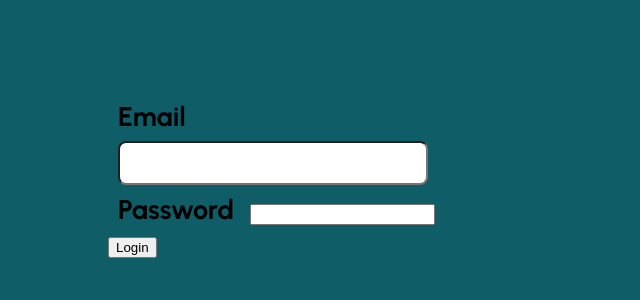
After one commit to sparklegem1/DadRockKC, a Flask app: page /login in a window 1280 px wide. The commit adds this page. Shown: the top 300 px of the page, without its empty margins (0-640 px from the left). Run offline with Flask 2, Linux system fonts and the light colour scheme; some libraries are stand-ins or nearby versions.

Commit message:
Completed login page

```diff
--- a/forms.py
+++ b/forms.py
@@ -1,9 +1,14 @@
 from flask_wtf import FlaskForm
 from flask_ckeditor import CKEditorField
-from wtforms import SubmitField
+from wtforms import SubmitField, StringField, PasswordField
 from wtforms.validators import DataRequired
 
 
 class CommentForm(FlaskForm):
     comments = CKEditorField("Comment", validators=[DataRequired()])
     submit = SubmitField('Share Comment')
+
+class LoginForm(FlaskForm):
+    email = StringField('Email', validators=[DataRequired()])
+    password = PasswordField('Password', validators=[DataRequired()])
+    submit = SubmitField('Login')
--- a/main.py
+++ b/main.py
@@ -2,7 +2,7 @@ from flask import Flask, render_template, redirect, url_for, flash, request, jso
 from flask_bootstrap import Bootstrap
 from sqlalchemy import column
 from sqlalchemy.orm import relationship
-from werkzeug.security import generate_password_hash
+from werkzeug.security import generate_password_hash, check_password_hash
 from web_bots import *
 from flask_sqlalchemy import SQLAlchemy
 from flask_ckeditor import CKEditor
@@ -12,7 +12,7 @@ from flask_ckeditor import CKEditor
 # from werkzeug.security import generate_password_hash, check_password_hash
 # from sqlalchemy.orm import relationship
 from flask_login import UserMixin, login_user, LoginManager, login_required, current_user, logout_user
-from forms import CommentForm
+from forms import CommentForm, LoginForm
 # from flask_gravatar import Gravatar
 from datetime import datetime
 # import os
@@ -37,8 +37,8 @@ app.config['SECRET_KEY'] = 'huffingpaint60'
 ckeditor = CKEditor(app)
 Bootstrap(app)
 db = SQLAlchemy(app)
-# login_manager = LoginManager()
-# login_manager.init_app(app)
+login_manager = LoginManager()
+login_manager.init_app(app)
 
 
 # database for all venues
@@ -191,6 +191,12 @@ db.create_all()
 # db.session.commit()
 ####################################### REST API #########################################
 
+@login_manager.user_loader
+def load_user(user_id):
+    return User.query.get(int(user_id))
+
+
+
 @app.route('/')
 def home():
     return render_template('index.html')
@@ -225,7 +231,7 @@ def create_user_account(username, password, email):
     if form:
         # HAD TO PUT .first() TO GET IT TO WORK, OTHERWISE ALL EMAILS WOULD TRIGGER THIS IF STATEMENT
         if User.query.filter_by(email=form['email']).first() or User.query.filter_by(username=form['username']).first():
-            return redirect(url_for('return_json', json={'messsage': 'there is already an account associated with this email or username'}))
+            return jsonify({'message': 'arg, there be another who bears either the same name, or the same address of electronic mail'})
         to_hash = form['password']
         hash = generate_password_hash(to_hash, method='pbkdf2:sha256', salt_length=8)
         new_user = User(
@@ -235,12 +241,10 @@ def create_user_account(username, password, email):
         )
         db.session.add(new_user)
         db.session.commit()
-        return redirect(
-            url_for('return_json',
-                json={'message': f'Welcome {form["username"]}! Tis a pleasure to have you aboard! You may now post reviews and comments. ',
-                'username': form['username'],
-                'email': form['email']})
-        )
+        return jsonify({'message': f'Welcome {form["username"]}! Tis a pleasure to have you aboard! You may now post reviews and comments. ',
+                        'username': form['username'],
+                        'email': form['email']})
+
     return jsonify({'message': 'create-account'})
 
 # HTML CREATE ACCOUNT #
@@ -249,10 +253,10 @@ def create_account_html():
     ########## This is the html version ###################
     if request.method == 'POST':
         if User.query.filter_by(email=request.form['email']).first() or User.query.filter_by(username=request.form['username']).first():
-            return redirect(url_for('return_json', json={'messsage': 'there is already an account associated with this email or username'}))
-        username = request.form['Username']
-        password = request.form['Password']
-        email = request.form['Email']
+            return redirect(url_for('return_json', dict={'messsage': 'there is already an account associated with this email or username'}))
+        username = request.form['username']
+        password = request.form['password']
+        email = request.form['email']
         to_hash = password
         hash = generate_password_hash(to_hash, method='pbkdf2:sha256', salt_length=8)
         new_user = User(
@@ -262,8 +266,8 @@ def create_account_html():
         )
         db.session.add(new_user)
         db.session.commit()
-        message = {'username': new_user['username'], 'email': new_user['email']}
-        return redirect(url_for('return_json', json=message))
+        message = {'username': username, 'email': email}
+        return redirect(url_for('return_json', dict=message))
 
     return render_template('create_user_form.html')
 
@@ -299,7 +303,7 @@ def post_venue_review():
             message = {'review-title': request.form['review-title'],
                        'venue-name': request.form['venue-name'],
                        'review': request.form['review']}
-            return redirect(url_for('return_json', json=message))
+            return redirect(url_for('return_json', dict=message))
         else:
             message = {'Message': 'this venue is not in the database, you should add it! ;)'}
             return jsonify(message)
@@ -459,7 +463,37 @@ def all_show_reviews_html():
     return render_template('all-show-reviews.html', reviews=reviews)
 
 
+################## SESSION MANAGEMENT ####################
+@app.route('/login', methods=['GET', 'POST'])
+def login():
+    form = LoginForm()
+    if form.validate_on_submit():
+        email = form.email.data
+        password = form.password.data
+        user = User.query.filter_by(email=email).first()
+        if not user:
+            flash('No user with that email')
+            return redirect(url_for('login'))
+        if user and not check_password_hash(user.password, password):
+            flash('Password is incorrect')
+            return redirect(url_for('login'))
+        if user and check_password_hash(user.password, password):
+            if user.id == 1:
+                admin = True
+                print(admin)
+                print(user.posts)
+                login_user(user)
+                return redirect(url_for('html_venue_reviews', admin=admin))
+            else:
+                login_user(user)
+                return redirect(url_for('html_venue_reviews'))
 
+    return render_template("login.html", form=form, current_user=current_user, year=datetime.now().year)
+
+
+@app.route('/log-out')
+def logout():
+    return({})
 
 
 """
@@ -468,11 +502,11 @@ Worked on  9/16/21: template for forms, css for forms
 //TODO: template for creating show review
 //TODO: add show review to database
 //TODO: update database to include a title for the show review class.
-TODO: start user login
 //TODO: show venue review
-TODO: page for all venue reviews
-TODO: page for all show reviews
-
+//TODO: page for all venue reviews
+//TODO: page for all show reviews
+//TODO: user login page
+TODO: admin management
 
 
 
--- a/static/style.css
+++ b/static/style.css
@@ -42,6 +42,7 @@ label {
     padding: 10px;
     margin-bottom: 10px;
 }
+
 
 .left-table {
     position: absolute;
@@ -123,7 +124,6 @@ img {
 .comment-section {
     margin-top: 50px;
     background-color: #ffffff;
-
 }
 
 .comment-title {
--- a/templates/create_user_form.html
+++ b/templates/create_user_form.html
@@ -7,6 +7,7 @@
     <input type="text" placeholder="password" name="password">
     <label>Email</label>
     <input type="text" placeholder="email" name="email">
+    <button>Ok</button>
 </form>
-<button>Ok</button>
+
 </div>
--- /dev/null
+++ b/templates/login.html
@@ -0,0 +1,10 @@
+{% include "site.html" %}
+{% import "bootstrap/wtf.html" as wtf %}
+{% block extraheader %}
+<link rel="stylesheet" href="{{ url_for('static', filename='style.css')}}">
+{% endblock extraheader %}
+  <div class="title">
+
+        {{ wtf.quick_form(form, novalidate=True, button_map={"submit": "primary"}) }}
+
+  </div>
--- a/templates/show-comment-from.html
+++ b/templates/show-comment-from.html
@@ -2,7 +2,7 @@
 
 <div class="title">
     <form action="{{ url_for('show_comment') }}" method="post">
-        <label></label>
+        <label>Venue</label>
         <input type="text" placeholder="venue-name" name="venue-name">
         <label>City</label>
         <input type="text" placeholder="city" name="city">
```
Also changed, not shown: dadrockkc3.sqlite3.
